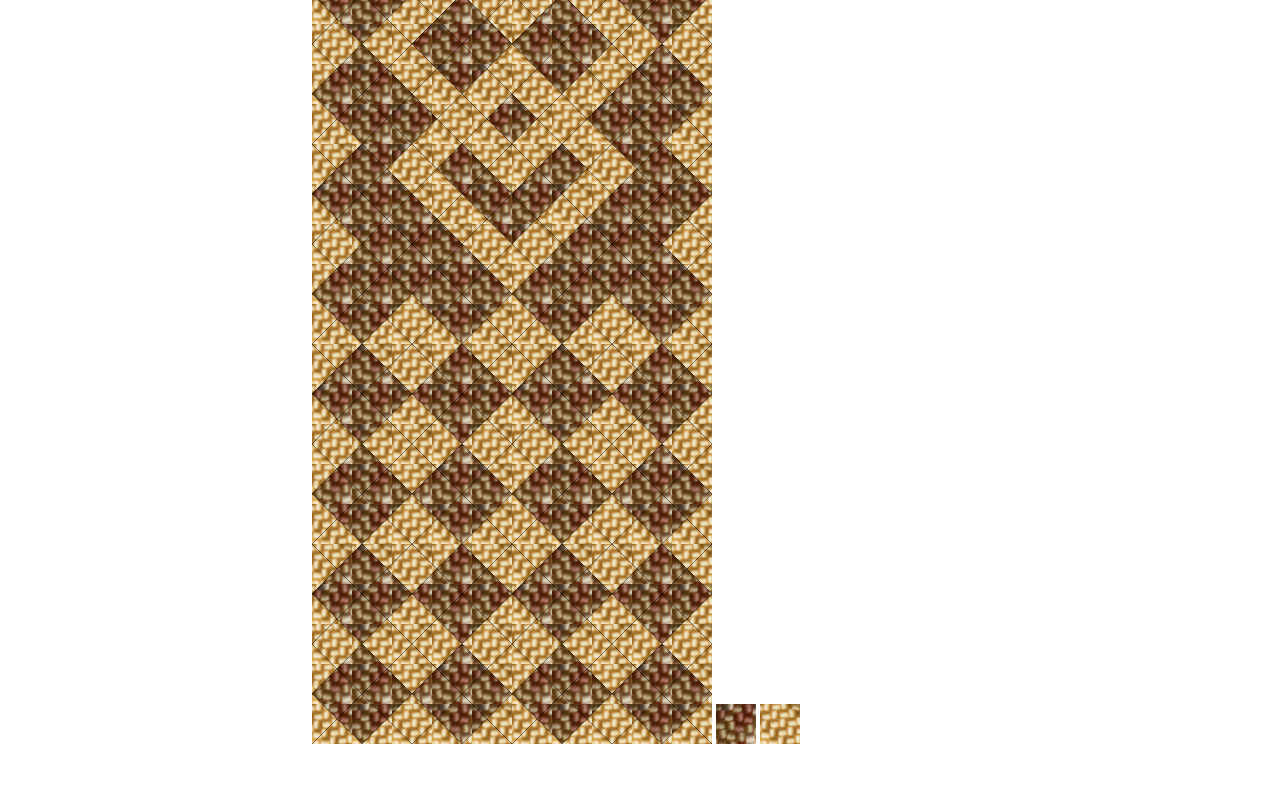
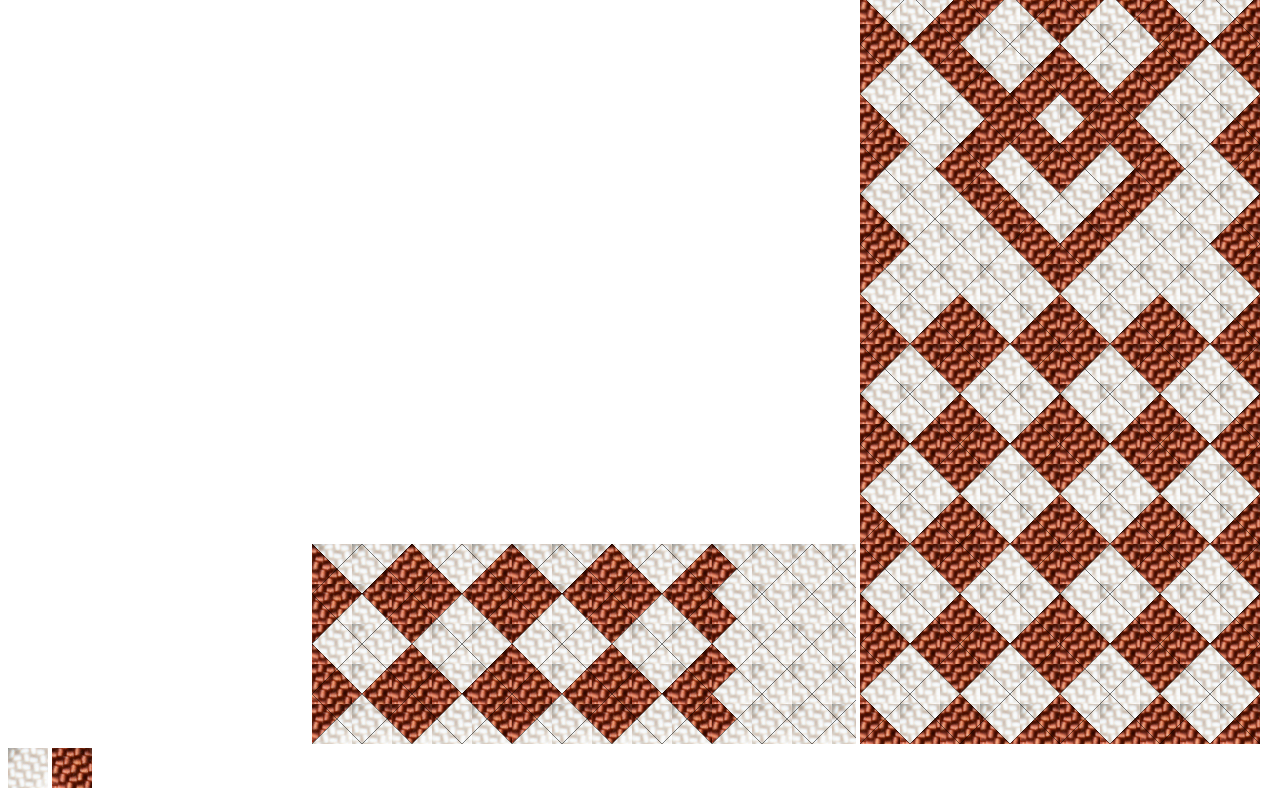
Before and after one commit to atfieldson/three-js-handle-maker, a website: page public/index.html in a window 1280 px wide. Shown: the part 957-1757 px from the top of the page. Before the commit the page ends 1713 px from the top, so only its background shows below. Drawn offline with nearby package versions, Linux system fonts and the light colour scheme.

Commit message:
Working on adding second canvas texture

```diff
--- a/public/canvasrenderer.js
+++ b/public/canvasrenderer.js
@@ -7,11 +7,8 @@ var scarlet = c.createPattern(img, "repeat");
 var img = document.getElementById("turquoise");
 var turquoise = c.createPattern(img, "repeat");
 
-
 let color1 = turquoise;
 let color2 = scarlet;
-
-
 
 boxPattern = function (color1, color2) {
 
@@ -32,6 +29,7 @@ boxPattern = function (color1, color2) {
             c.lineTo(i, i + j);
             c.lineTo(i + b16, i + j + b16)
             c.closePath();
+            // c.fillstyle
             c.stroke();
             //only need 2 patterns here, but we do need four
             //row
@@ -443,4 +441,61 @@ verticalStripPattern = function (color1, color2) {
     }//end for j
 }//end vertical strip
 
+let heelCanvas = document.getElementById('heelCanvas')
+let h = heelCanvas.getContext('2d');
+
+heel = function (color1, color2){
+    let bw = 400;
+    let b16 = bw / 16;
+    let pattern1 = [0, 1, 4, 5, 8, 9, 12, 13, 16];
+    let pattern2 = [0, 3, 4, 7, 8, 11, 12, 15, 16]
+    let rowPattern1 = [-12, -8, -4, 0, 4, 8, 12, 16, 20, 24, 28, 32, 36]
+    let rowPattern2 = [-11, -7, -3, 1, 5, 9, 13, 17, 21, 25, 29, 33, 37]
+    let rowPattern3 = [-10, -6, -2, 2, 6, 10, 14, 18, 22, 26, 30, 34, 38]
+
+    for (j = -b16 * 22; j <= b16 * 62; j += b16 * 2) {
+        for (let i = -b16 * 11; i <= bw * 2; i += b16) {
+            console.log('hello');
+            h.beginPath();
+            h.moveTo(i, i + j + 2 * b16);
+            h.lineTo(i - b16, i + j + b16);
+            h.lineTo(i, i + j);
+            h.lineTo(i + b16, i + j + b16)
+            h.closePath();
+            h.stroke();
+            //only need 2 patterns here, but we do need four
+            //row
+            if (rowPattern1.includes(j / (b16 * 2))) {
+                if (pattern1.includes(i / b16)) {
+                    h.fillStyle = color1;
+                } else {
+                    h.fillStyle = color2;
+                }
+            } else if (rowPattern2.includes(j / (b16 * 2))) {
+                if (pattern2.includes(i / b16)) {
+                    h.fillStyle = color1;
+                } else {
+                    h.fillStyle = color2;
+                }
+            } else if (rowPattern3.includes(j / (b16 * 2))) {
+                if (pattern1.includes(i / b16)) {
+                    h.fillStyle = color1;
+                } else {
+                    h.fillStyle = color2;
+                }
+            } else {
+                if (pattern2.includes(i / b16)) {
+                    h.fillStyle = color1;
+                } else {
+                    h.fillStyle = color2;
+                }
+            }
+            h.fill();
+        };//end for i
+    }//end for j
+}
+
+
+heel(color1, color2)
+
 celticPattern(color1, color2)
--- a/public/client.js
+++ b/public/client.js
@@ -31,6 +31,7 @@ scene.add(light2);
 //WhipWorks logo
 let WWLogo = new THREE.TextureLoader().load("ww.jpg");
 
+//Backgrounds
 let geoLeftWW = new THREE.PlaneBufferGeometry(50, 50, 8, 8);
 let matLeftWW = new THREE.MeshPhongMaterial({ color: 0xffffff, map: WWLogo });
 let plane = new THREE.Mesh(geoLeftWW, matLeftWW);
@@ -44,12 +45,14 @@ plane1.position.set(35, 0, -15)
 plane1.rotation.y = 12;
 
 let geoFloor = new THREE.PlaneBufferGeometry(800, 500, 8, 8);
-let matFloor = new THREE.MeshStandardMaterial({ color: 0xffffff });
+let matFloor = new THREE.MeshPhongMaterial({ color: 0xffffff, map: WWLogo });
 let floor = new THREE.Mesh(geoFloor, matFloor);
 floor.position.set(-0, -20, -400)
 // floor.rotation.x= -1;
 
 scene.add(plane, plane1, floor);
+
+
 
 // //initial creation of handle, now in controller
 // let texture = new THREE.CanvasTexture(canvas, document.getElementById('materialCanvas'));
@@ -72,19 +75,27 @@ app.controller('HandleDesignController', [function () {
 
 	//handle
 	let texture = new THREE.CanvasTexture(canvas, document.getElementById('materialCanvas'));
+
 	let geometry = new THREE.CylinderGeometry(4, 4, 80, 16);
-	let material = new THREE.MeshPhongMaterial({ color: 0xffffff, map: texture });
+	let material = new THREE.MeshPhongMaterial({ color: 0xffffff, map: texture, bumpMap : texture, roughness: 1 });
 	handle = new THREE.Mesh(geometry, material);
 	handle.rotation.y = Math.PI;
 	scene.add(handle);
 
 	//Accent Knots
 	// HEEL
+
+	let textureHeel = new THREE.CanvasTexture(canvas, document.getElementById('heelCanvas'));
+
 	let geoHeel = new THREE.CylinderGeometry(5.4, 5.4, 10, 16);
-	let matHeel = new THREE.MeshPhongMaterial({ color: 0xffffff, map: texture});
+	let matHeel = new THREE.MeshBasicMaterial({ color: 0xffffff, map: textureHeel, bumpMap: textureHeel });
 	heel = new THREE.Mesh(geoHeel, matHeel);
 	heel.position.y = -44;
 	scene.add(heel)
+
+	// let cubedude = new THREE.BoxGeometry(50, 50, 50);
+	// cube = new THREE.Mesh(cubedude, matHeel)
+	// scene.add(cube)
 
 	let geoHeelTop = new THREE.TorusGeometry(4.4, 1, 16, 16);
 	let matHeelTop = new THREE.MeshPhongMaterial({ color: 0xffffff, map: texture});
@@ -100,6 +111,7 @@ app.controller('HandleDesignController', [function () {
 	heelBottom.position.y = -49.1;
 	scene.add(heelBottom)
 	//END HEEL
+
 	//MID
 	let geoMid = new THREE.CylinderGeometry(5.4, 5.4, 6, 16);
 	let matMid = new THREE.MeshPhongMaterial({ color: 0xffffff, map: texture});
@@ -121,6 +133,7 @@ app.controller('HandleDesignController', [function () {
 	midBottom.position.y = 37;
 	scene.add(midBottom)
 	//END MID
+
 
 
 	//initial render
--- a/public/index.html
+++ b/public/index.html
@@ -21,16 +21,20 @@
     <button ng-click="vm.emeraldPattern(vm.color1, vm.color2)">Emerald Pattern</button>
     <button ng-click="vm.celticPattern(vm.color1, vm.color2)">Celtic Pattern</button>
 
+
     <canvas id="myCanvas"></canvas>
+    <canvas id="heelCanvas" width="544" height="200"></canvas>
+
     <canvas id="materialCanvas" width="400" height="1600"></canvas>
-    <img src="paracord/copperheadLeft.jpg" id="scarlet">
-    <img src="paracord/goldRight.jpg" id="turquoise">
+    <img src="paracord/silverLeft.jpg" id="scarlet">
+    <img src="paracord/rustRight.jpg" id="turquoise">
+
 
 </div>
 </body>
 </html>
-<script src ="canvasrenderer.js"></script>
 <script src ="three.js"></script>
 <script src ="OrbitControls.js"></script>
 <script src="vendors/angular.min.js"></script>
 <script src ="client.js"></script>
+<script src ="canvasrenderer.js"></script>
```
Also changed, not shown: public/test.js (added).
